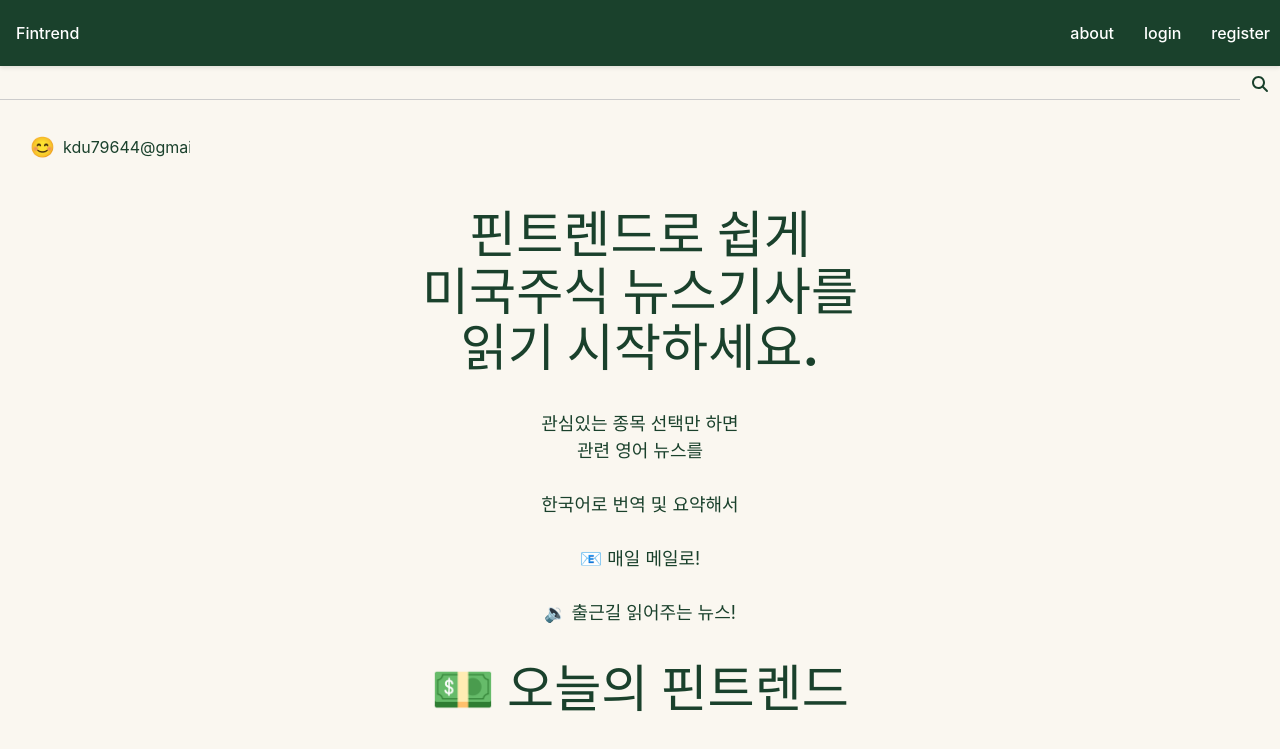
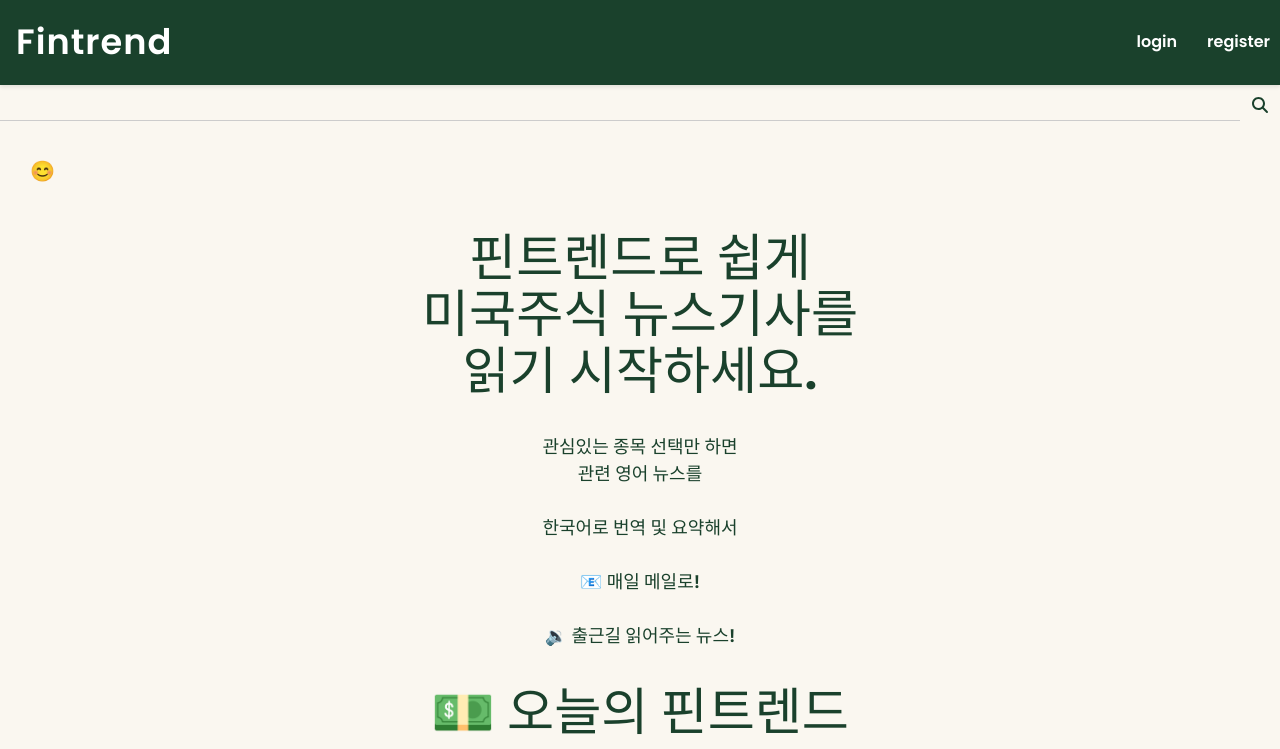
Before and after one commit to kimminki10/newsgen, a React (Vite) app in the folder frontend/: page /about in a window 1280 px wide. Shown: the top 749 px of the page. Built offline with nearby package versions, Linux system fonts and the light colour scheme.

Commit message:
feat: Korean UI Header design and profile mail

```diff
--- a/frontend/package.json
+++ b/frontend/package.json
@@ -10,6 +10,7 @@
     "preview": "vite preview"
   },
   "dependencies": {
+    "@fontsource/poppins": "^5.1.0",
     "@fortawesome/fontawesome-svg-core": "^6.7.1",
     "@fortawesome/free-solid-svg-icons": "^6.7.1",
     "@fortawesome/react-fontawesome": "^0.2.2",
--- a/frontend/src/App.css
+++ b/frontend/src/App.css
@@ -7,3 +7,7 @@
     width: 1280px;
   }
 }
+
+:root {
+  font-family: "Poppins", "Inter", sans-serif;
+}
--- a/frontend/src/App.jsx
+++ b/frontend/src/App.jsx
@@ -12,8 +12,11 @@
 import AboutPage from "./components/AboutPage";
 import Layout from "./components/Layout";
 import ResetPasswordPage from "./components/ResetPasswordPage";
-import Profile from "./components/Profile"; // Profile 컴포넌트 import 추가
+import Profile from "./components/Profile";
 import "./App.css";
+
+// Google Fonts import 추가
+import "@fontsource/poppins/600.css"; // Poppins 폰트 600 weight import
 
 function App() {
   return (
@@ -33,8 +36,7 @@
             <Route path="/summary/:id" element={<SummarySubject />} />
             <Route path="/about" element={<AboutPage />} />
             <Route path="/subscription" element={<Subscription />} />
-            <Route path="/profile" element={<Profile />} />{" "}
-            {/* Profile 라우트 추가 */}
+            <Route path="/profile" element={<Profile />} />
           </Routes>
         </Layout>
       </Router>
--- a/frontend/src/components/AboutPage.jsx
+++ b/frontend/src/components/AboutPage.jsx
@@ -1,4 +1,4 @@
-import React from "react";
+import React, { useState, useEffect } from "react";
 import NewsItem from "./NewsItem";
 import "./AboutPage.css";
 import { useAuth } from "./AuthContext";
@@ -51,7 +51,7 @@
   },
 ];
 
-const fake_content = `웨드부시가 테슬라의 목표주가를 400달러에서 515달러로 상향 조정했다. 트럼프 행정부의 우호적인 규제 환경이 테슬라의 자율주행 및 AI 계획에 긍정적으로 작용할 것이라는 분석이다. 웨드부시는 테슬라에 대한 '아웃퍼폼' 등급을 유지하며, 단순한 자동차 회사가 아닌 혁신 기술 기업으로서의 가치를 강조했다.​웨드부시는 보고서에서 테슬라가 2025년 말까지 시가총액 2조 달러에 도달할 가능성을 제시했다. 완전자율주행(FSD) 기술 발전과 중국 시장의 강력한 수요가 성장을 견인할 것이라는 전망이다. 특히 FSD 기술의 침투율이 50%를 넘어서면서 테슬라의 재무 모델과 마진에 획기적인 변화를 가져올 것으로 예상하며, "테슬라 스토리에서 1조 달러의 AI 가치가 열리기 시작할 것"이라고 언급했다.​ 중국 관세 논의에 대한 테슬라의 전략적 참여 역시 지정학적 리스크 완화와 중국 시장 성장에 기여할 것으로 내다봤다. 생산 병목 현상이나 자본 조달과 같은 잠재적 어려움에도 불구하고, 웨드부시는 자율주행 및 AI 분야에서 테슬라의 장기적인 전망에 대해 낙관적인 입장을 유지했다. 테슬라는 현재 435.75달러에 거래되어 전일 종가 대비 0.11% 하락했다.`;
+const fake_content = `웨드부시가 테슬라의 목표주가를 400달러에서 515달러로 상향 조정했다. 트럼프 행정부의 우호적인 규제 환경이 테슬라의 자율주행 및 AI 계획에 긍정적으로 작용할 것이라는 분석이다. 웨드부시는 테슬라에 대한 '아웃퍼폼' 등급을 유지하며, 단순한 자동차 회사가 아닌 혁신 기술 기업으로서의 가치를 강조했다.웨드부시는 보고서에서 테슬라가 2025년 말까지 시가총액 2조 달러에 도달할 가능성을 제시했다. 완전자율주행(FSD) 기술 발전과 중국 시장의 강력한 수요가 성장을 견인할 것이라는 전망이다. 특히 FSD 기술의 침투율이 50%를 넘어서면서 테슬라의 재무 모델과 마진에 획기적인 변화를 가져올 것으로 예상하며, "테슬라 스토리에서 1조 달러의 AI 가치가 열리기 시작할 것"이라고 언급했다.​ 중국 관세 논의에 대한 테슬라의 전략적 참여 역시 지정학적 리스크 완화와 중국 시장 성장에 기여할 것으로 내다봤다. 생산 병목 현상이나 자본 조달과 같은 잠재적 어려움에도 불구하고, 웨드부시는 자율주행 및 AI 분야에서 테슬라의 장기적인 전망에 대해 낙관적인 입장을 유지했다. 테슬라는 현재 435.75달러에 거래되어 전일 종가 대비 0.11% 하락했다.`;
 
 const TodaysNews = ({ contents }) => {
   return (
@@ -74,7 +74,14 @@
 };
 
 const AboutPage = () => {
-  const { userEmail } = useAuth();
+  const [userEmail, setUserEmail] = useState("");
+
+  useEffect(() => {
+    const email = localStorage.getItem("userEmail");
+    if (email) {
+      setUserEmail(email);
+    }
+  }, []);
 
   return (
     <div>
@@ -82,7 +89,7 @@
         <span role="img" aria-label="smile">
           😊
         </span>{" "}
-        {userEmail || "kdu79644@gmail.com"}
+        {userEmail}
       </div>
       <h1>
         핀트렌드로 쉽게
--- a/frontend/src/components/Header.jsx
+++ b/frontend/src/components/Header.jsx
@@ -25,11 +25,10 @@
   return (
     <div>
       <div className="header">
-        <Link to="/" className="header-title">
+        <Link to="/about" className="header-title">
           Fintrend
         </Link>
         <div className="header-content">
-          <HeaderButton text="about" link="/about" />
           {isLoggedIn ? (
             <>
               <Link to="/profile" className="user-profile">
--- a/frontend/src/components/Home.css
+++ b/frontend/src/components/Home.css
@@ -1,19 +1,84 @@
-.home .content {
+.header {
+  top: 0;
+  width: 100%;
+  background-color: #1a412c;
+  color: #fff;
+  padding: 1rem 0;
+  box-shadow: 0 2px 4px rgba(0, 0, 0, 0.1);
   display: flex;
   justify-content: space-between;
+  align-items: center;
 }
 
-.subscription-section,
-.all-section {
-  width: 48%;
+.header-content {
+  display: flex;
+  justify-content: flex-end;
+  align-items: center;
 }
 
-.subscription-ticker {
-  display: inline-block;
-  padding: 10px 20px;
-  background-color: #333236;
-  text-align: center;
-  border-radius: 5px;
+.header-title {
+  text-decoration: none;
+  padding: 0 1rem;
+  color: inherit;
+  font-size: 2.2em;
+  font-family: "Poppins", "Inter", sans-serif;
+  font-weight: 600;
+  letter-spacing: 1px;
+}
+
+.header-title:hover {
   cursor: pointer;
+  opacity: 0.9;
+  transition: opacity 0.2s ease;
+}
+
+.header-button {
   text-decoration: none;
+  color: inherit;
+  padding: 5px 10px;
+  margin-left: 10px;
+  background: none;
+  border: none;
+  cursor: pointer;
+  font-size: 1em;
 }
+
+.header-button:hover {
+  opacity: 0.8;
+}
+
+.user-profile {
+  display: flex;
+  align-items: center;
+  text-decoration: none;
+  color: inherit;
+  padding: 5px 10px;
+  margin-left: 10px;
+}
+
+.user-icon {
+  font-size: 1.2rem;
+  margin-right: 8px;
+}
+
+.user-email {
+  max-width: 150px;
+  overflow: hidden;
+  text-overflow: ellipsis;
+  white-space: nowrap;
+}
+
+.user-profile {
+  display: flex;
+  align-items: center;
+  text-decoration: none;
+  color: inherit;
+  padding: 5px 10px;
+  margin-left: 10px;
+  cursor: pointer;
+  transition: opacity 0.2s;
+}
+
+.user-profile:hover {
+  opacity: 0.8;
+}
```
Also changed, not shown: 1 other file (tests, documents, lock files or other folders).
